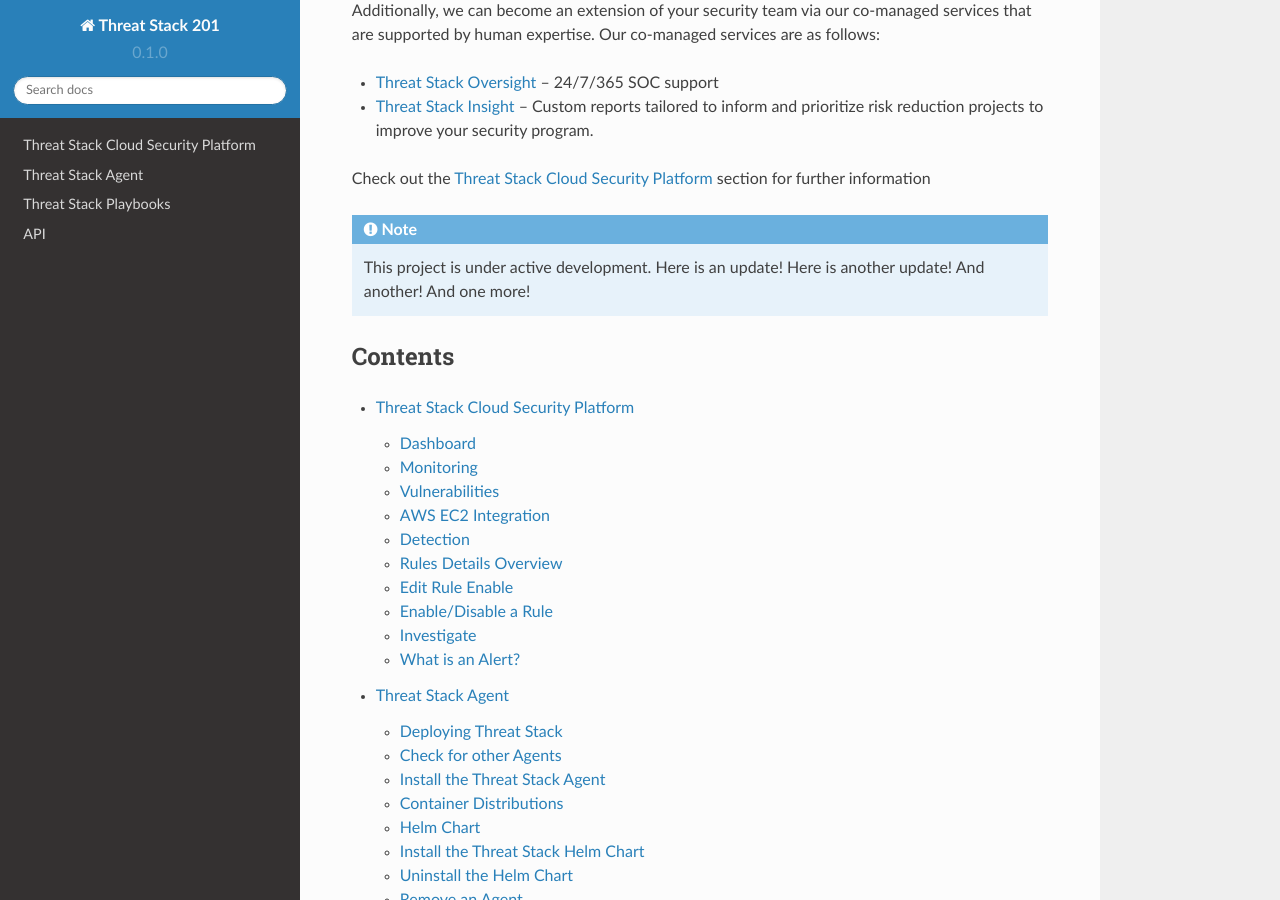
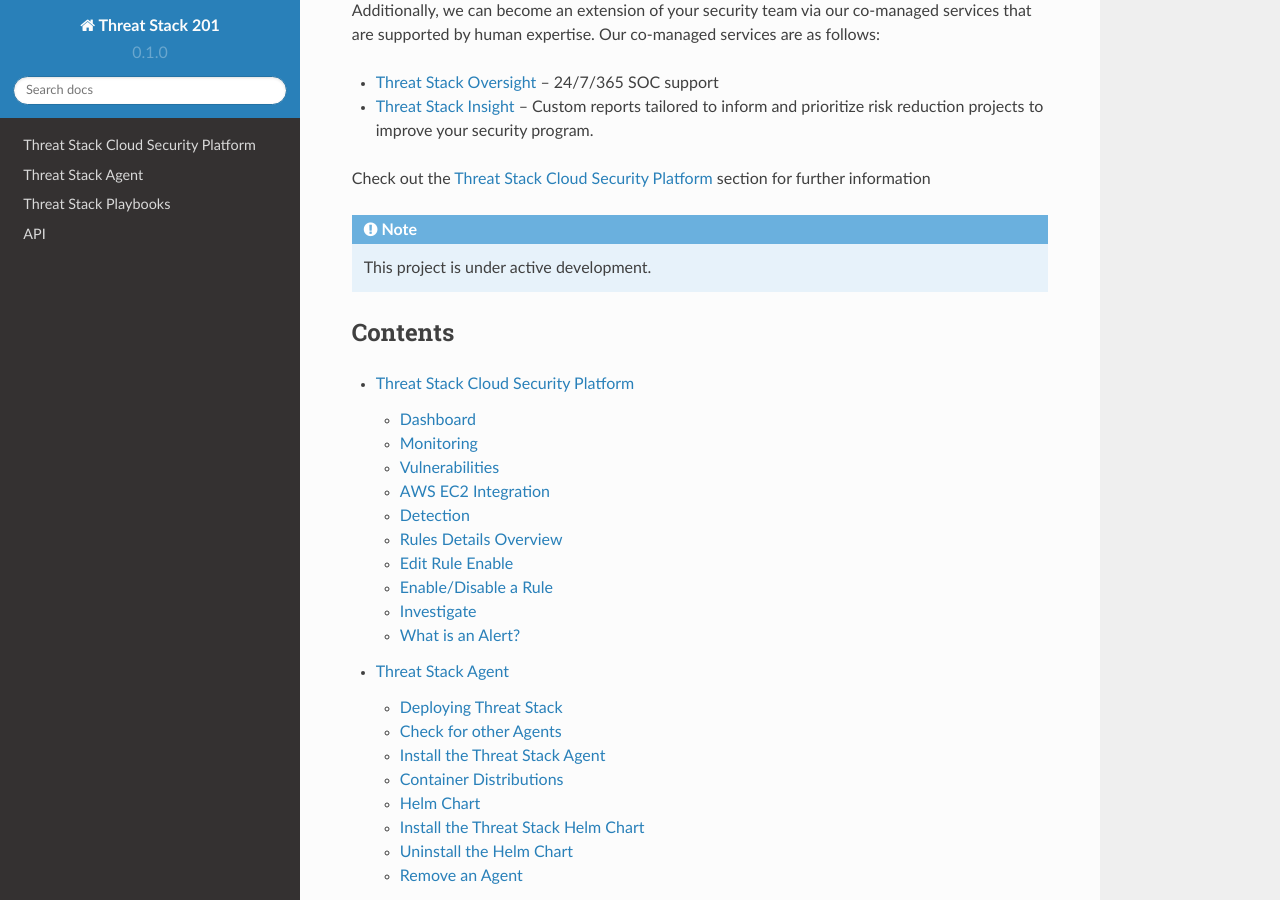
Before and after one commit to skrizzy16/rtdtest94, a Sphinx documentation site: the page built from docs/source/index.rst, in a window 1280 px wide and 900 px high, scrolled down 902 px. Built offline with Sphinx 7.4.7 and the Read the Docs theme 2.0.0, drawn with Linux system fonts in a browser that asks for light colours.

Commit message:
Update index.rst

```diff
--- a/docs/source/index.rst
+++ b/docs/source/index.rst
@@ -28,7 +28,7 @@ Check out the :doc:`Threat Stack Cloud Security Platform` section for further in
 
 .. note::
 
-   This project is under active development. Here is an update! Here is another update! And another! And one more!
+   This project is under active development.
 
 Contents
 --------
```
